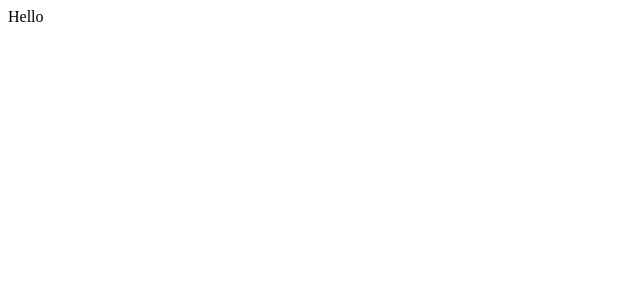
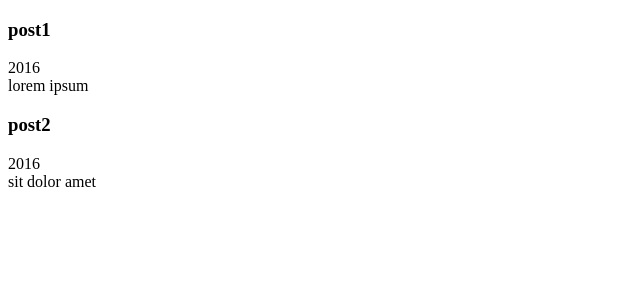
Before and after one commit to tschumann/tomschumann, a React app: page / in a window 1280 px wide. Shown: the top 300 px of the page, without its empty margins (0-640 px from the left). Built offline with nearby package versions, Linux system fonts and the light colour scheme.

Commit message:
Added Post component.

```diff
--- a/src/components/application.jsx
+++ b/src/components/application.jsx
@@ -1,10 +1,12 @@
 import React from 'react';
+
+import Post from './post';
 
 class Application extends React.Component {
 	render() {
 		return (
 			<main>
-				Hello
+				{this.props.posts.map(item => <Post title={item.title} time="2016" body={item.body} key={item.id} />)}
 			</main>
 		);
 	}
--- /dev/null
+++ b/src/components/post.jsx
@@ -0,0 +1,19 @@
+import React from 'react';
+
+class Post extends React.Component {
+	render() {
+		return (
+			<article>
+				<h3>{this.props.title}</h3>
+				<div className="post-time">
+					{this.props.time}
+				</div>
+				<div className="post-content">
+					{this.props.body}
+				</div>
+			</article>
+		);
+	}
+}
+
+export default Post;
--- a/src/index.jsx
+++ b/src/index.jsx
@@ -4,4 +4,11 @@ import './styles.css';
 
 import Application from './components/application';
 
-ReactDOM.render(<Application />, document.getElementById('application'));
+// TODO: get this from an API
+var posts = [
+	// key here because React wants it
+	{'title': 'post1', 'body': 'lorem ipsum', 'key': 1},
+	{'title': 'post2', 'body': 'sit dolor amet', 'key': 2}
+];
+
+ReactDOM.render(<Application posts={ posts }/>, document.getElementById('application'));
```
